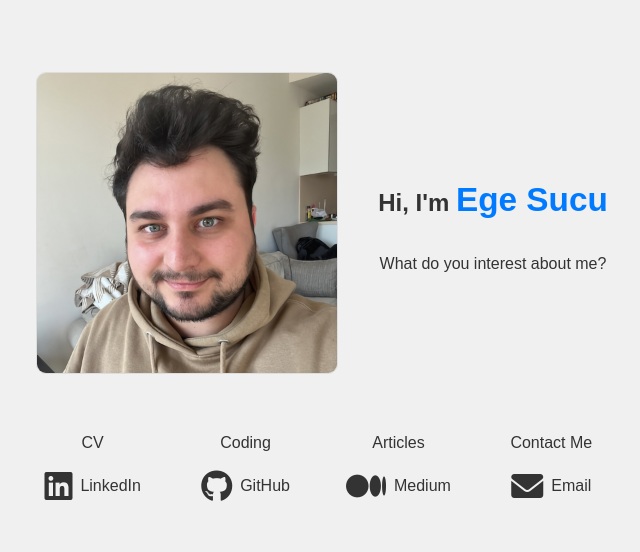
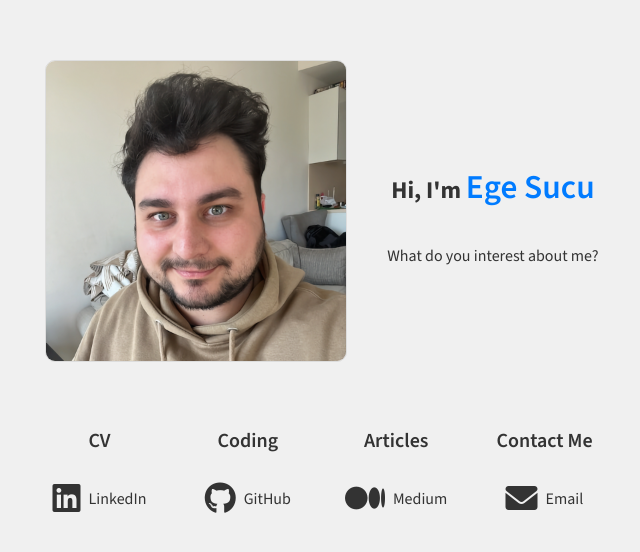
Before and after one commit to egesucu/egesucu.github.io, a plain HTML site: page index.html in a window 1280 px wide. Shown: the part 118-670 px from the top of the page, without its empty margins (318-958 px from the left). Drawn offline with nearby package versions, Linux system fonts and the light colour scheme.

Commit message:
Added Google Font & Animated button hover

```diff
--- a/index.html
+++ b/index.html
@@ -7,6 +7,9 @@
     <link rel="icon" href="assets/ege-favicon.png">
     <link rel="stylesheet" href="style.css">
     <link rel="stylesheet" href="https://cdnjs.cloudflare.com/ajax/libs/font-awesome/6.0.0-beta3/css/all.min.css">
+    <link rel="preconnect" href="https://fonts.googleapis.com">
+    <link rel="preconnect" href="https://fonts.gstatic.com" crossorigin>
+    <link href="https://fonts.googleapis.com/css2?family=Source+Sans+3:ital,wght@0,200..900;1,200..900&display=swap" rel="stylesheet">
     <meta name="description" content="This website is a short single page navigating users into Ege Sucu's active platforms.">
 </head>
 <body>
--- a/style.css
+++ b/style.css
@@ -34,7 +34,7 @@
     }
 
     .name {
-        font-size: 20pt;
+        font-size: 25pt;
     }
 
     .links {
@@ -67,7 +67,7 @@
     }
 
     .name {
-        font-size: 18pt;
+        font-size: 20pt;
     }
 }
 
@@ -75,7 +75,10 @@
 body {
     margin: 0;
     padding: 0;
-    font-family: Arial, sans-serif;
+    font-family: "Source Sans 3", sans-serif;
+    font-optical-sizing: auto;
+    font-weight: 500;
+    font-style: normal;
     background-color: var(--background-color);
     color: var(--text-color);
     display: flex;
@@ -148,10 +151,13 @@ body {
 
 .link-description {
     margin-bottom: 8px;
+    font-weight: 600;
+    font-size: 15pt;
 }
 
 .button {
     display: flex;
+    margin-top: 10px;
     align-items: center;
     justify-content: center;
     text-decoration: none;
@@ -161,7 +167,7 @@ body {
     cursor: pointer;
     padding: 10px;
     flex-grow: 1;
-    transition: color 0.3s ease;
+    transition: all 0.4s ease;
 }
 
 .button i {
@@ -170,5 +176,7 @@ body {
 }
 
 .button:hover {
-    color: var(--button-text-color);
+    background-color: var(--button-text-color);
+    border-radius: 10px;
+    transform: scale(1.1);
 }
```
